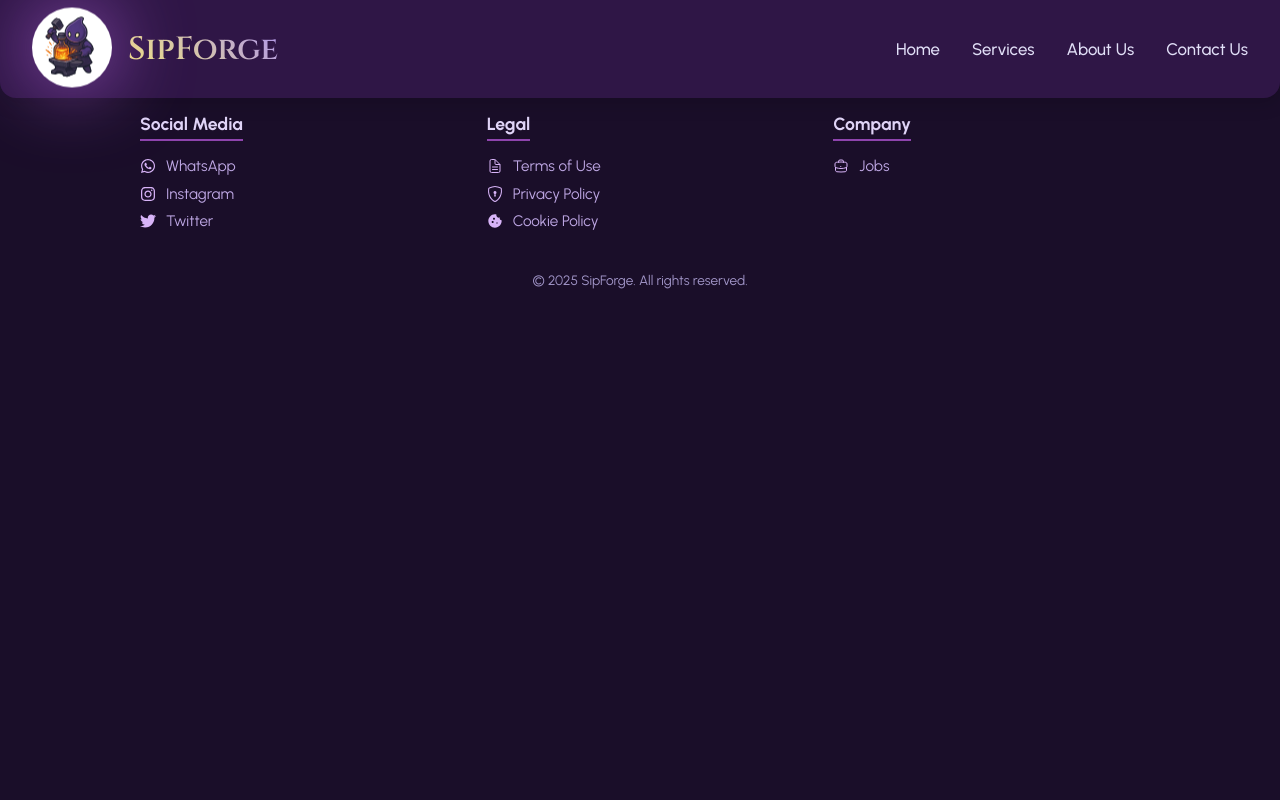
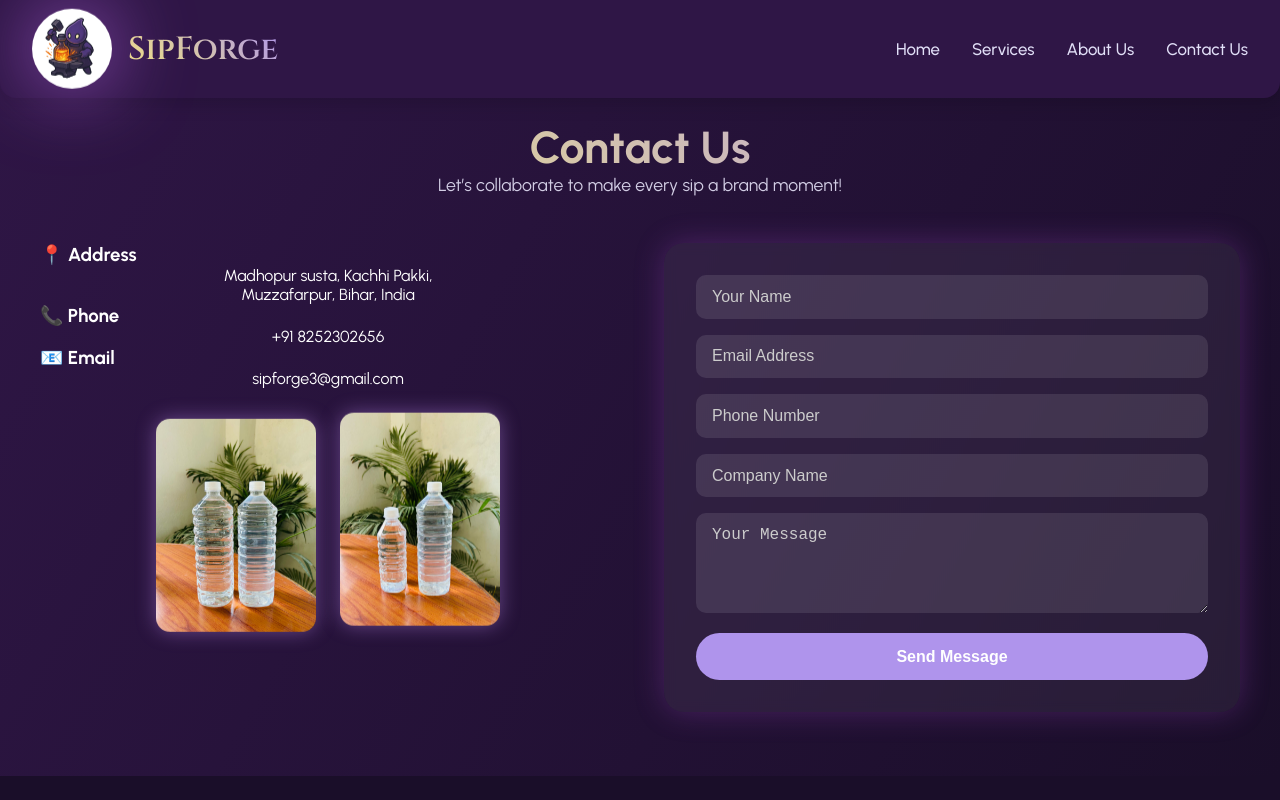
Before and after one commit to Amisha103/SipForge, a React (Create React App) app: page /sipforge-catalog/contact in a window 1280 px wide. Shown: the top 800 px of the page. Built offline with nearby package versions, Linux system fonts and the light colour scheme; a web font is replaced by a local one.

Commit message:
trying to run on deployed link

```diff
--- a/src/App.js
+++ b/src/App.js
@@ -10,7 +10,8 @@ import './App.css';
 
 function App() {
   return (
-    <Router>
+   <Router basename="/sipforge-catalog">
+      <>
         <Navbar />
         <Routes>
           <Route path="/" element={<HomeSection />} />
@@ -19,6 +20,7 @@ function App() {
           <Route path="/contact" element={<ContactUs />} />
         </Routes>
         <Footer />
+      </>
     </Router>
   );
 }
--- a/src/components/ContactUs.jsx
+++ b/src/components/ContactUs.jsx
@@ -16,7 +16,8 @@ const ContactUs = () => {
         <div className="contact-left">
           <div className="contact-info">
             <h3>📍 Address</h3>
-            <p> Madhopur susta, Kachhi Pakki, Muzzafarpur, Bihar, India</p>
+            <p> Madhopur susta, Kachhi Pakki,<br></br>
+                 Muzzafarpur, Bihar, India</p>
             <h3>📞 Phone</h3>
             <p>+91 8252302656</p>
             <h3>📧 Email</h3>
```
Also changed, not shown: public/404.html (added, +8 -0 lines). Lines whose indentation alone changed are shown as unchanged.
